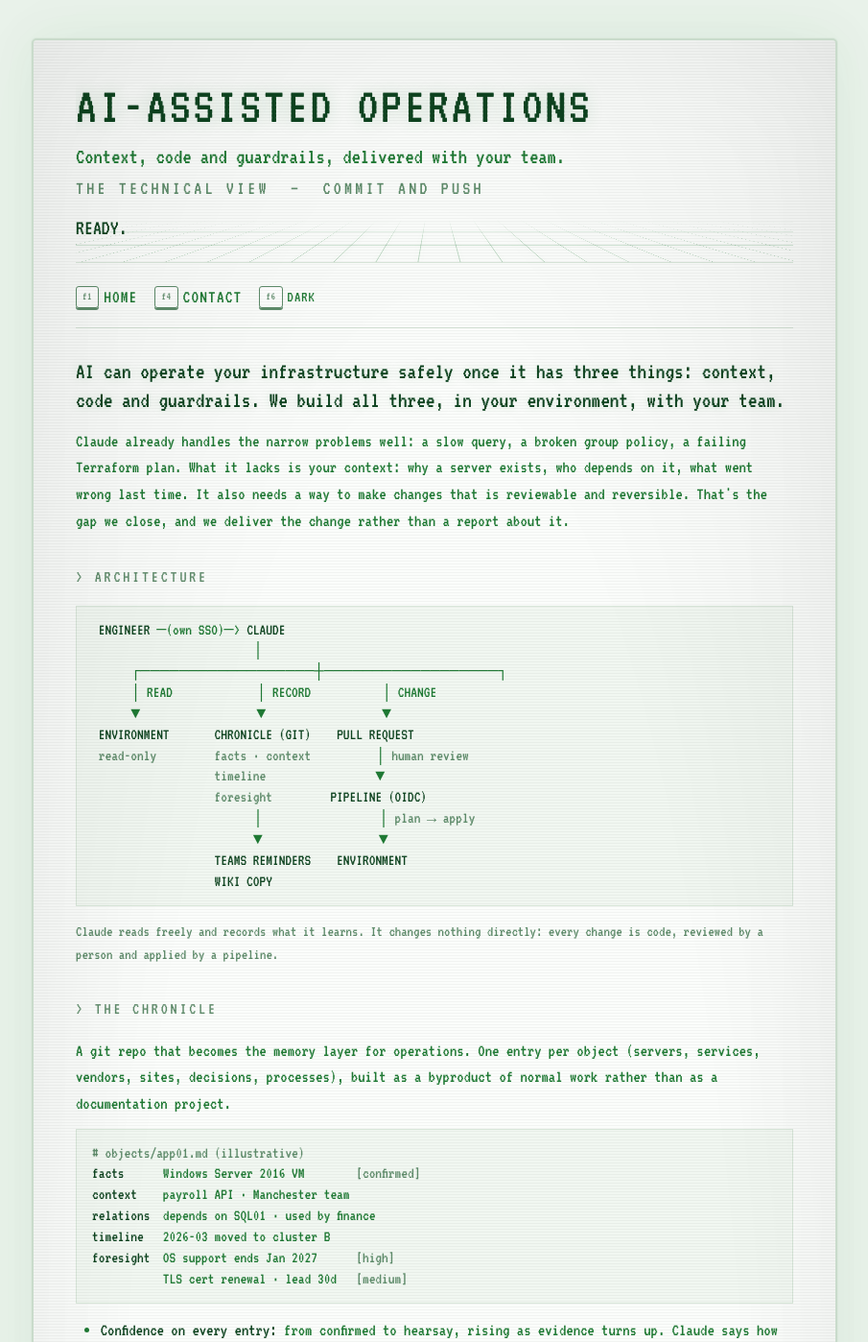
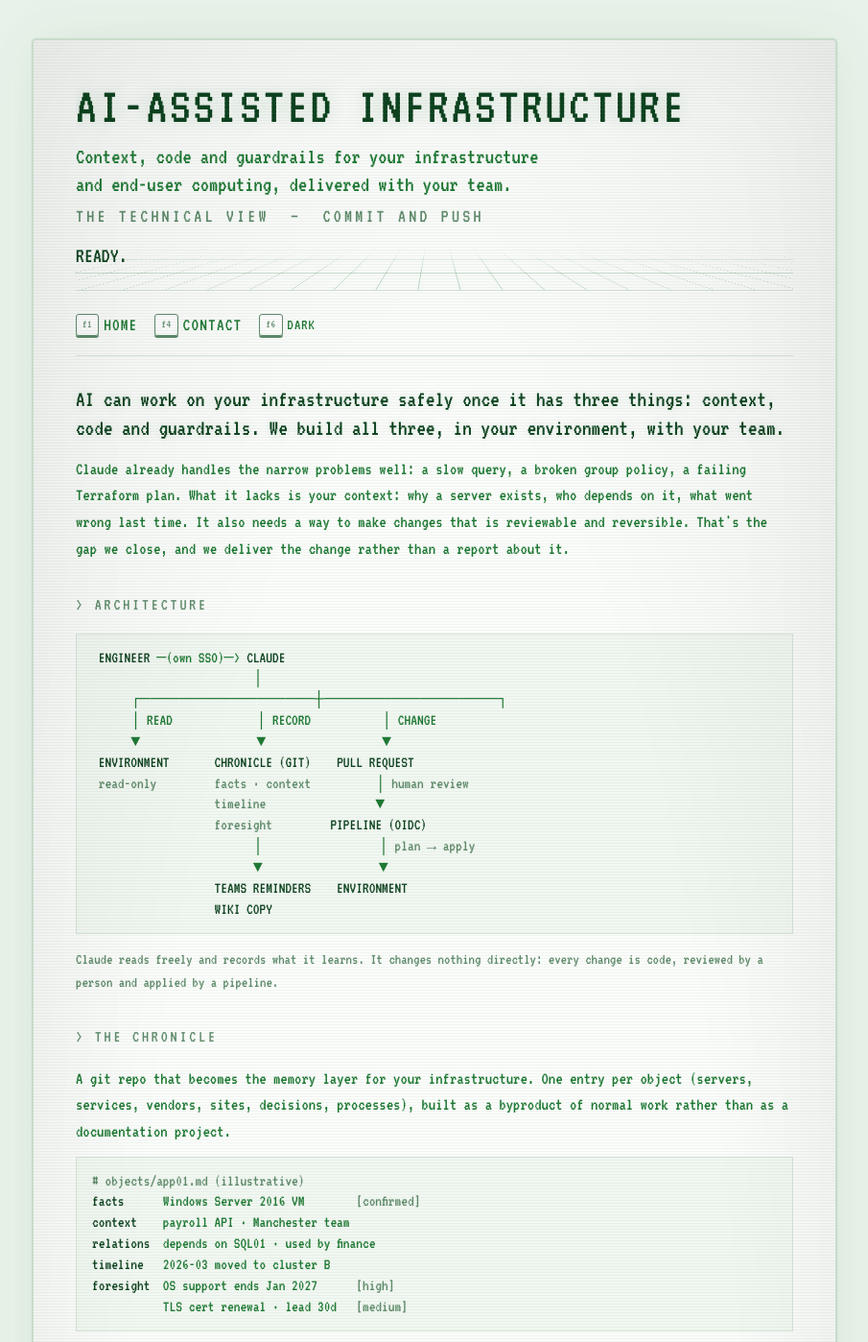
Before and after one commit to commitandpush-nz/commitandpush-site, a plain HTML site: page ai-ops/technical/index.html in a window 1280 px wide. Shown: the top 1398 px of the page at 96% size, without its empty margins (187-1092 px from the left). Drawn offline with Linux system fonts and the light colour scheme.

Commit message:
Retitle technical page AI-Assisted Infrastructure; drop 'operations'
'Operations' can mean running IT or a single action, so it's replaced
with plainer wording on both pages.

Co-Authored-By: Claude Opus 5.5 <noreply@anthropic.com>
Claude-Session: https://claude.ai/code/session_01DQWdqHvfuuD47TPiGRBt8a

```diff
--- a/ai-ops/technical/index.html
+++ b/ai-ops/technical/index.html
@@ -4,14 +4,14 @@
     if (t === 'light' || t === 'dark') document.documentElement.setAttribute('data-theme', t);
   } catch (e) {}
 })();</script>
-<title>AI-Assisted Operations | Commit and Push – GSRWilson</title>
-<meta name="description" content="Context, code and guardrails for AI in IT operations. Delivered by GSRWilson Limited, New Zealand.">
+<title>AI-Assisted Infrastructure | Commit and Push – GSRWilson</title>
+<meta name="description" content="Context, code and guardrails for AI on your infrastructure. Delivered by GSRWilson Limited, New Zealand.">
 <meta name="robots" content="noindex, nofollow">
 
 <meta property="og:type" content="website">
 <meta property="og:url" content="https://commitandpush.co.nz/ai-ops/technical/">
-<meta property="og:title" content="AI-Assisted Operations | Commit and Push">
-<meta property="og:description" content="Context, code and guardrails for AI in IT operations.">
+<meta property="og:title" content="AI-Assisted Infrastructure | Commit and Push">
+<meta property="og:description" content="Context, code and guardrails for AI on your infrastructure.">
 <meta property="og:image" content="https://commitandpush.co.nz/og-image.png">
 <meta property="og:image:width" content="1200">
 <meta property="og:image:height" content="627">
@@ -490,8 +490,8 @@ footer {
   <div class="screen">
 
     <header class="boot" id="home">
-      <div class="brand">AI-ASSISTED OPERATIONS</div>
-      <div class="subtitle">Context, code and guardrails, delivered with your team.</div>
+      <div class="brand">AI-ASSISTED INFRASTRUCTURE</div>
+      <div class="subtitle">Context, code and guardrails for your infrastructure and end-user computing, delivered with your team.</div>
       <div class="co-name">THE TECHNICAL VIEW &nbsp;&mdash;&nbsp; COMMIT AND PUSH</div>
       <div class="ready">READY.<span class="cursor"></span></div>
     </header>
@@ -504,7 +504,7 @@ footer {
 
     <div class="op">
       <section aria-label="Overview">
-        <p class="lede">AI can operate your infrastructure safely once it has three things: context, code and guardrails. We build all three, in your environment, with your team.</p>
+        <p class="lede">AI can work on your infrastructure safely once it has three things: context, code and guardrails. We build all three, in your environment, with your team.</p>
         <p>Claude already handles the narrow problems well: a slow query, a broken group policy, a failing Terraform plan. What it lacks is your context: why a server exists, who depends on it, what went wrong last time. It also needs a way to make changes that is reviewable and reversible. That's the gap we close, and we deliver the change rather than a report about it.</p>
       </section>
 
@@ -530,7 +530,7 @@ footer {
 
       <section aria-label="The Chronicle">
         <div class="slabel">&gt; THE CHRONICLE</div>
-        <p>A git repo that becomes the memory layer for operations. One entry per object (servers, services, vendors, sites, decisions, processes), built as a byproduct of normal work rather than as a documentation project.</p>
+        <p>A git repo that becomes the memory layer for your infrastructure. One entry per object (servers, services, vendors, sites, decisions, processes), built as a byproduct of normal work rather than as a documentation project.</p>
 <pre>
 <span class="c"># objects/app01.md (illustrative)</span>
 <span class="h">facts</span>      Windows Server 2016 VM        <span class="c">[confirmed]</span>
```
Also changed, not shown: ai-ops/index.html (+1 -1 lines).
